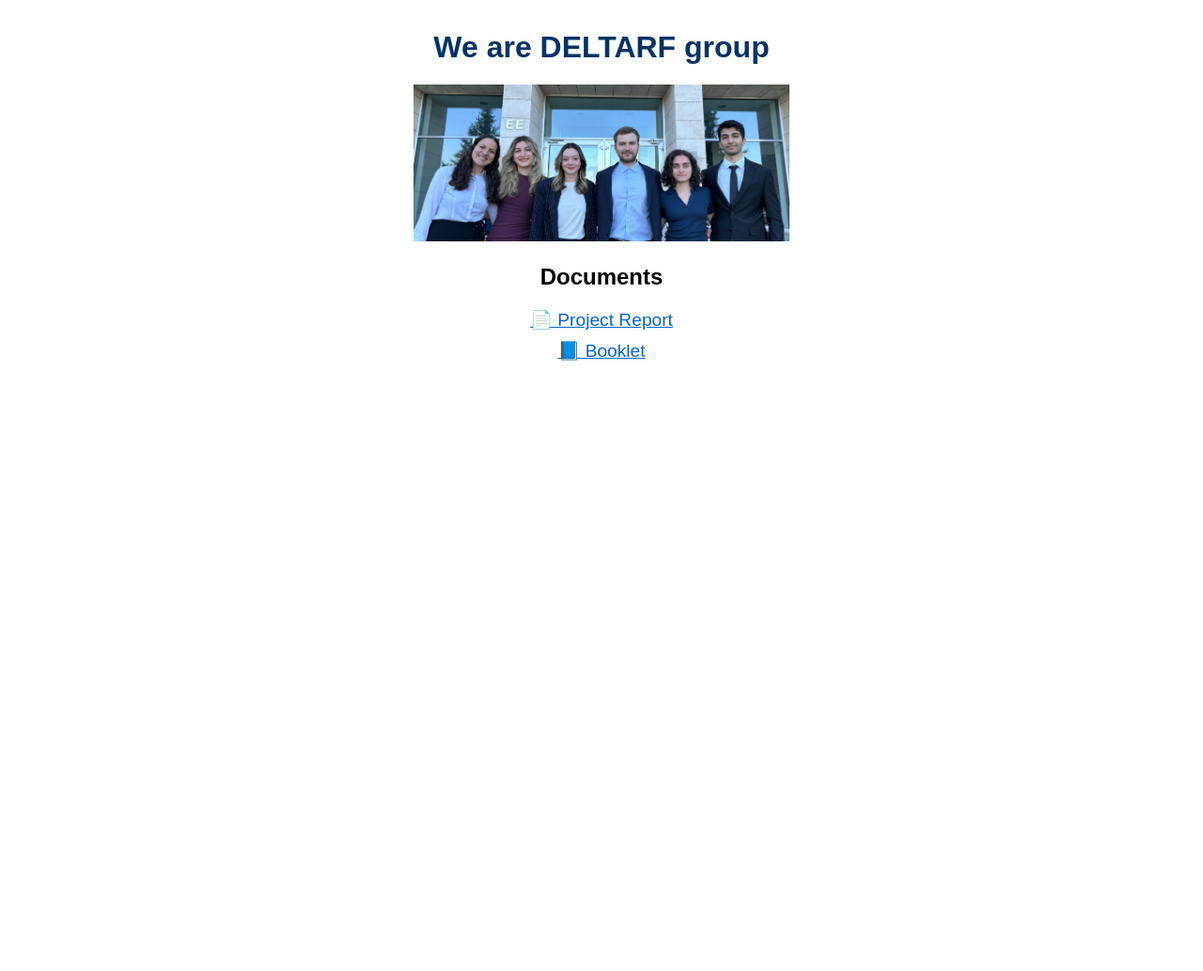
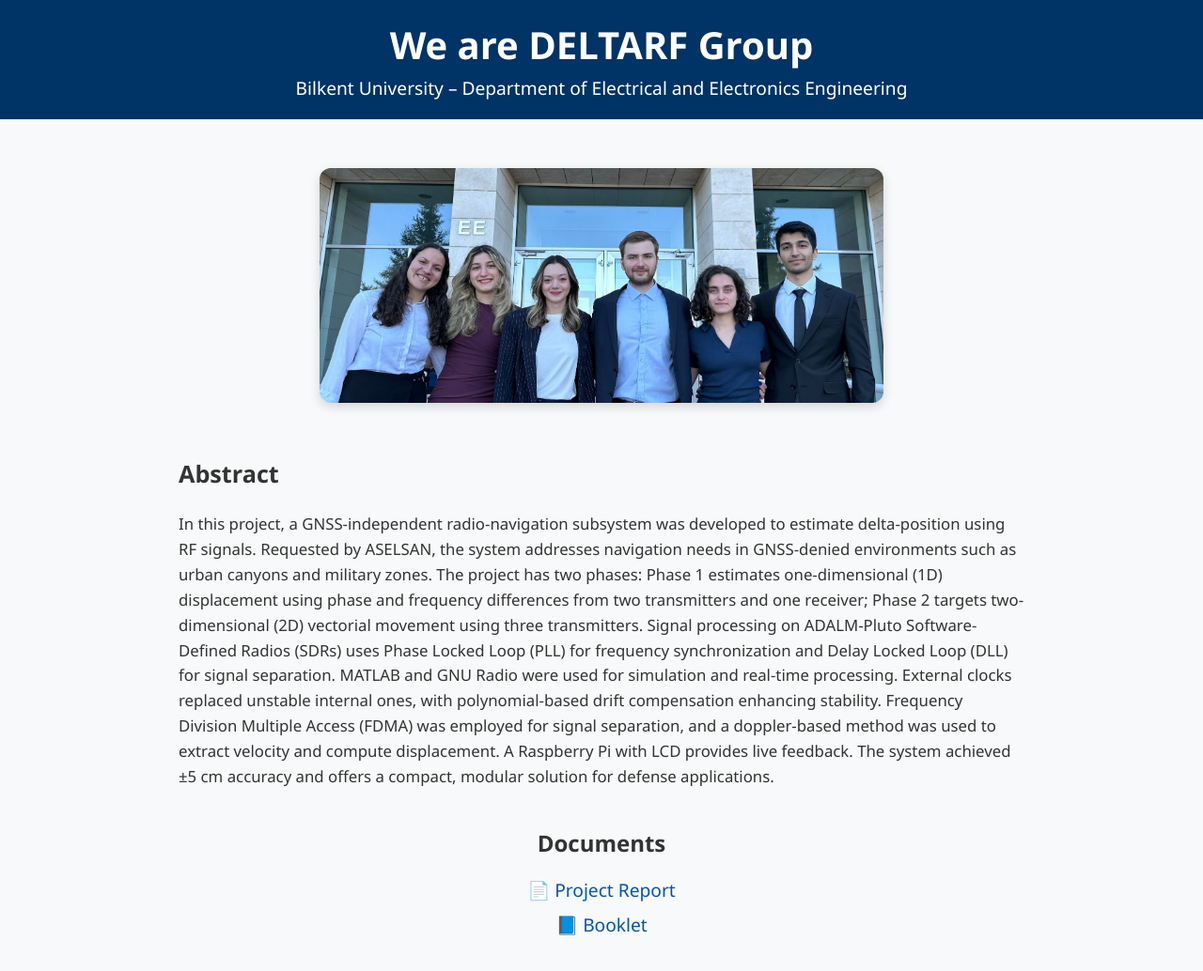
Before and after one commit to elifberaysariisik/deltarf, a plain HTML site: page index.html in a window 1280 px wide. Shown: the whole page at 94% size. Before the commit the page ends 800 px from the top, so only its background shows below. Drawn offline with Linux system fonts and the light colour scheme.

Commit message:
Update index.html

```diff
--- a/index.html
+++ b/index.html
@@ -4,20 +4,92 @@
   <meta charset="UTF-8">
   <title>DELTARF</title>
   <style>
-    body { font-family: Arial; text-align: center; margin: 2em; }
-    h1 { color: #003366; }
-    .files a { display: block; margin: 10px; font-size: 1.2em; color: #0066cc; }
+    body {
+      font-family: 'Segoe UI', Tahoma, Geneva, Verdana, sans-serif;
+      background-color: #f8f9fa;
+      color: #333;
+      margin: 0;
+      padding: 0;
+    }
+
+    header {
+      background-color: #003366;
+      color: white;
+      padding: 20px 10px;
+      text-align: center;
+    }
+
+    header h1 {
+      margin: 0;
+      font-size: 2.5em;
+    }
+
+    header p {
+      margin: 5px 0 0 0;
+      font-size: 1.2em;
+    }
+
+    .content {
+      padding: 2em;
+      max-width: 900px;
+      margin: auto;
+      text-align: center;
+    }
+
+    img.team-photo {
+      width: 80%;
+      max-width: 600px;
+      border-radius: 12px;
+      box-shadow: 0 4px 12px rgba(0,0,0,0.15);
+      margin: 20px 0;
+    }
+
+    .abstract {
+      text-align: left;
+      margin-top: 30px;
+      font-size: 1.05em;
+      line-height: 1.6;
+    }
+
+    .files {
+      margin-top: 40px;
+    }
+
+    .files a {
+      display: block;
+      font-size: 1.2em;
+      color: #0056b3;
+      text-decoration: none;
+      margin: 10px 0;
+    }
+
+    .files a:hover {
+      text-decoration: underline;
+    }
   </style>
 </head>
 <body>
 
-  <h1>We are DELTARF group</h1>
-  <img src="team.jpeg" alt="Team Photo" width="400" />
+  <header>
+    <h1>We are DELTARF Group</h1>
+    <p>Bilkent University – Department of Electrical and Electronics Engineering</p>
+  </header>
 
-  <h2>Documents</h2>
-  <div class="files">
-    <a href="report.pdf" target="_blank">📄 Project Report</a>
-    <a href="booklet.pdf" target="_blank">📘 Booklet</a>
+  <div class="content">
+    <img src="team.jpeg" alt="Team Photo" class="team-photo">
+
+    <div class="abstract">
+      <h2>Abstract</h2>
+      <p>
+        In this project, a GNSS-independent radio-navigation subsystem was developed to estimate delta-position using RF signals. Requested by ASELSAN, the system addresses navigation needs in GNSS-denied environments such as urban canyons and military zones. The project has two phases: Phase 1 estimates one-dimensional (1D) displacement using phase and frequency differences from two transmitters and one receiver; Phase 2 targets two-dimensional (2D) vectorial movement using three transmitters. Signal processing on ADALM-Pluto Software-Defined Radios (SDRs) uses Phase Locked Loop (PLL) for frequency synchronization and Delay Locked Loop (DLL) for signal separation. MATLAB and GNU Radio were used for simulation and real-time processing. External clocks replaced unstable internal ones, with polynomial-based drift compensation enhancing stability. Frequency Division Multiple Access (FDMA) was employed for signal separation, and a doppler-based method was used to extract velocity and compute displacement. A Raspberry Pi with LCD provides live feedback. The system achieved ±5 cm accuracy and offers a compact, modular solution for defense applications.
+      </p>
+    </div>
+
+    <div class="files">
+      <h2>Documents</h2>
+      <a href="report.pdf" target="_blank">📄 Project Report</a>
+      <a href="booklet.pdf" target="_blank">📘 Booklet</a>
+    </div>
   </div>
 
 </body>
```
